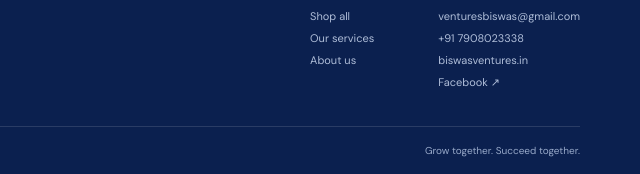
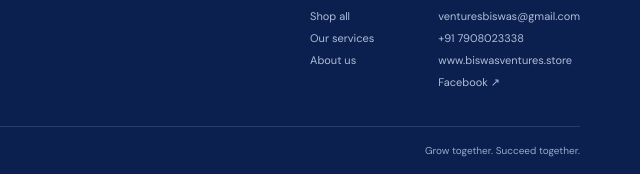
Before and after one commit to avijit4000/Biswas-Ventures-, a plain HTML site: page index.html in a window 1280 px wide. Shown: the part 2960-3134 px from the top of the page, 640-1280 px from the left. Drawn offline with Linux system fonts and the light colour scheme.

Commit message:
new update

```diff
--- a/index.html
+++ b/index.html
@@ -50,9 +50,9 @@
     <section class="promo"><div class="container"><div class="promo-inner"><div><div class="eyebrow" style="color:#ffc653">A little something for you</div><h2>Your next favourite is waiting.</h2><p>Explore the collection and make the everyday a little more yours.</p></div><a href="#products" class="btn btn-primary">Shop the collection <span>→</span></a></div></div></section>
     <section class="section services" id="services"><div class="container"><div class="section-head"><div><div class="eyebrow">Big ideas, practical help</div><h2>Services for your next step</h2></div><p>From a stronger digital presence to clearer financial decisions, we bring practical expertise to your business.</p></div><div class="services-grid"><article class="service"><div class="service-icon">⌘</div><h3>Website Development</h3><p>Beautiful, useful websites that help your business make a confident first impression.</p><a class="service-link" href="#contact">Let’s build your site →</a></article><article class="service"><div class="service-icon">▥</div><h3>Financial Management</h3><p>Get a clearer view of your numbers with thoughtful financial planning and analysis.</p><a class="service-link" href="#contact">Plan with confidence →</a></article><article class="service"><div class="service-icon">✧</div><h3>Digital Solutions</h3><p>Connect with the right people and grow your reach with practical digital support.</p><a class="service-link" href="#contact">Grow your reach →</a></article><article class="service"><div class="service-icon">↗</div><h3>Business Support</h3><p>Have a different challenge? Tell us where you want to go and we’ll explore how to help.</p><a class="service-link" href="#contact">Talk it through →</a></article></div></div></section>
     <section class="section" id="about"><div class="container about-grid"><div class="about-image"><img loading="lazy" src="https://images.unsplash.com/photo-1521737711867-e3b97375f902?auto=format&fit=crop&w=1000&q=85" alt="A team working together around a table"></div><div class="about-copy"><div class="eyebrow">A partner for the journey</div><h2>We grow better, together.</h2><p>Biswas Ventures brings quality products and helpful business services together under one roof. We believe everyday shopping should feel easy, and business support should feel personal.</p><p>Whether you’re choosing something for yourself or looking for a partner to help your business take its next step, we’re glad you’re here.</p><div class="about-points"><div class="point"><b class="check">✓</b> A thoughtful selection</div><div class="point"><b class="check">✓</b> Practical expertise</div><div class="point"><b class="check">✓</b> Friendly, responsive help</div><div class="point"><b class="check">✓</b> Here for your next step</div></div><a class="btn btn-outline" href="#contact">Get to know us <span>→</span></a></div></div></section>
-    <section class="contact" id="contact"><div class="container contact-box"><div><div class="eyebrow">We’d love to hear from you</div><h2>Let’s make something good happen.</h2><p>Questions about a product or service? Our team is ready to help.</p><div style="display:flex;gap:18px;flex-wrap:wrap;margin-top:15px;font-size:13px;font-weight:700;color:var(--navy)"><a href="mailto:venturesbiswas@gmail.com">✉ venturesbiswas@gmail.com</a><a href="tel:+917908023338">☎ +91 7908023338</a></div></div><div class="contact-actions"><a class="btn btn-primary" href="mailto:venturesbiswas@gmail.com">Email our team <span>→</span></a><a class="btn btn-outline" href="tel:+917908023338">Call us</a><a class="btn btn-outline" href="https://www.biswasventures.in" target="_blank" rel="noopener">Visit our website</a></div></div></section>
+    <section class="contact" id="contact"><div class="container contact-box"><div><div class="eyebrow">We’d love to hear from you</div><h2>Let’s make something good happen.</h2><p>Questions about a product or service? Our team is ready to help.</p><div style="display:flex;gap:18px;flex-wrap:wrap;margin-top:15px;font-size:13px;font-weight:700;color:var(--navy)"><a href="mailto:venturesbiswas@gmail.com">✉ venturesbiswas@gmail.com</a><a href="tel:+917908023338">☎ +91 7908023338</a></div></div><div class="contact-actions"><a class="btn btn-primary" href="mailto:venturesbiswas@gmail.com">Email our team <span>→</span></a><a class="btn btn-outline" href="tel:+917908023338">Call us</a><a class="btn btn-outline" href="https://www.biswasventures.store" target="_blank" rel="noopener">Visit our website</a></div></div></section>
   </main>
-  <footer><div class="container"><div class="footer-top"><div class="footer-brand"><a class="brand" href="#home"><img src="image/BV%20Growth%20Arrow%20Logo.png" alt=""><span class="brand-copy"><b>Biswas Ventures</b><small>Grow together</small></span></a><p>Thoughtful products and practical services to help people and businesses move forward.</p></div><div class="footer-links"><div class="footer-col"><b>Explore</b><a href="#shop">Shop all</a><a href="#services">Our services</a><a href="#about">About us</a></div><div class="footer-col"><b>Say hello</b><a href="mailto:venturesbiswas@gmail.com">venturesbiswas@gmail.com</a><a href="tel:+917908023338">+91 7908023338</a><a href="https://www.biswasventures.in" target="_blank" rel="noopener">biswasventures.in</a><a href="https://www.facebook.com/profile.php?id=61596402434569" target="_blank" rel="noopener noreferrer">Facebook ↗</a></div></div></div><div class="copyright"><span>© <span id="year"></span> Biswas Ventures. All rights reserved.</span><span>Grow together. Succeed together.</span></div></div></footer>
+  <footer><div class="container"><div class="footer-top"><div class="footer-brand"><a class="brand" href="#home"><img src="image/BV%20Growth%20Arrow%20Logo.png" alt=""><span class="brand-copy"><b>Biswas Ventures</b><small>Grow together</small></span></a><p>Thoughtful products and practical services to help people and businesses move forward.</p></div><div class="footer-links"><div class="footer-col"><b>Explore</b><a href="#shop">Shop all</a><a href="#services">Our services</a><a href="#about">About us</a></div><div class="footer-col"><b>Say hello</b><a href="mailto:venturesbiswas@gmail.com">venturesbiswas@gmail.com</a><a href="tel:+917908023338">+91 7908023338</a><a href="https://www.biswasventures.store" target="_blank" rel="noopener">www.biswasventures.store</a><a href="https://www.facebook.com/profile.php?id=61596402434569" target="_blank" rel="noopener noreferrer">Facebook ↗</a></div></div></div><div class="copyright"><span>© <span id="year"></span> Biswas Ventures. All rights reserved.</span><span>Grow together. Succeed together.</span></div></div></footer>
   <div class="toast" id="toast" role="status" aria-live="polite"></div>
   <div class="bag-scrim" id="bagScrim" onclick="toggleBag(false)"></div><aside class="bag-panel" id="bagPanel" aria-label="Shopping bag" aria-modal="true" role="dialog"><div class="bag-head"><h2>Your shopping bag <span id="bagHeadingCount"></span></h2><button class="bag-close" onclick="toggleBag(false)" aria-label="Close shopping bag">×</button></div><div class="bag-items" id="bagItems"></div><div class="bag-footer"><div class="bag-total"><span>Subtotal</span><span id="bagTotal">₹0</span></div><a class="btn btn-primary" id="checkoutLink" href="mailto:venturesbiswas@gmail.com">Send order inquiry →</a><p class="bag-note">This opens an email with your selected items. Our team will confirm availability, delivery and payment details.</p></div></aside>
   <script>
```
